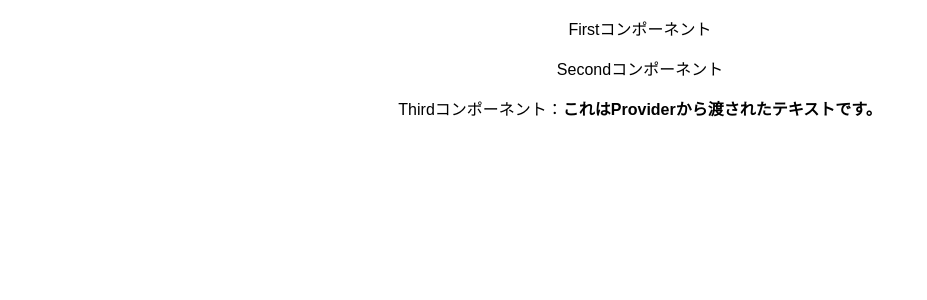
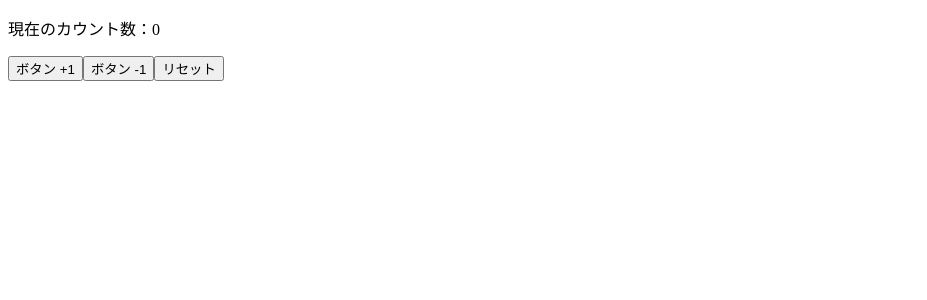
Before and after one commit to mashharuki/ReactSample3, a React (Create React App) app: page / in a window 1280 px wide. Shown: the top 300 px of the page, without its empty margins (0-927 px from the left). Built offline with nearby package versions, Linux system fonts and the light colour scheme.

Commit message:
独自フックを実装した。

```diff
--- a/src/App.js
+++ b/src/App.js
@@ -1,16 +1,56 @@
 /**
  * メインコンポーネント
  */
+import React, { useState } from "react";
 import "./styles.css";
-import { TextProvider } from "./TextProvider";
-import { First } from "./First";
 
-export default function App() {
+/**
+ * カスタムフックを定義する。
+ */
+const useCounter = (initialCount) => {
+  // ステート変数
+  const [ count, setCount ] = useState(initialCount);
+
+  /**
+   * カウントアップする関数
+   */
+  const countAdd = () => setCount((prevCount) => prevCount + 1);
+
+  /**
+   * カウントダウンする関数
+   */
+  const countDown = () => setCount((prevCount) => prevCount - 1);
+
+  /**
+   * カウントリセット
+   */
+  const countReset = () => setCount(initialCount);
+
+  return { count, countAdd, countDown, countReset };
+};
+
+/**
+ * CountTextコンポーネント
+ */
+const CounterText = ({count}) => <p>現在のカウント数：{count}</p>;
+
+/**
+ * Counterコンポーネント
+ */
+const Counter = () => {
+  // 独自フックを利用する。
+  const { count, countAdd, countDown, countReset } = useCounter(0);
+
   return (
-    <div className="App">
-      <TextProvider>
-        <First />
-      </TextProvider>
+    <div className="counterContainer">
+      <CounterText count={count} />
+      <button onClick={countAdd}>ボタン +1</button>
+      <button onClick={countDown}>ボタン -1</button>
+      <button onClick={countReset}>リセット</button>
     </div>
   );
 };
+
+export default function App() {
+  return <Counter />;
+};
--- a/src/First.js
+++ /dev/null
@@ -1,13 +0,0 @@
-/**
- * Firstコンポーネント
- */
-import { Second } from "./Second";
-
-export const First = () => {
-    return (
-        <>
-            <p>Firstコンポーネント</p>
-            <Second />
-        </>
-    );
-}
--- a/src/Second.js
+++ /dev/null
@@ -1,13 +0,0 @@
-/**
- * Secondコンポーネント
- */
-import { Third } from './Third';
-
-export const Second = () => {
-    return (
-        <>
-            <p>Secondコンポーネント</p>
-            <Third/>
-        </>
-    );
-};
--- a/src/TextProvider.js
+++ /dev/null
@@ -1,10 +0,0 @@
-import React,{ createContext } from "react";
-
-// Contextオブジェクトを生成する。
-export const TextContext = createContext();
-// テキスト
-const text = "これはProviderから渡されたテキストです。";
-
-export const TextProvider = ({ children }) => {
-    return <TextContext.Provider value={text}>{children}</TextContext.Provider>;
-};
--- a/src/Third.js
+++ /dev/null
@@ -1,19 +0,0 @@
-/**
- * Thirdコンポーネント
- */
-import React, { useContext } from "react";
-import { TextContext } from "./TextProvider";
-
-export const Third = () => {
-    // Contextオブジェクトを取得する。
-    const textData = useContext(TextContext);
-    console.log(textData);
-
-    return (
-        <>
-            <p>
-                Thirdコンポーネント：<b>{textData}</b>
-            </p>
-        </>
-    );
-}
```
